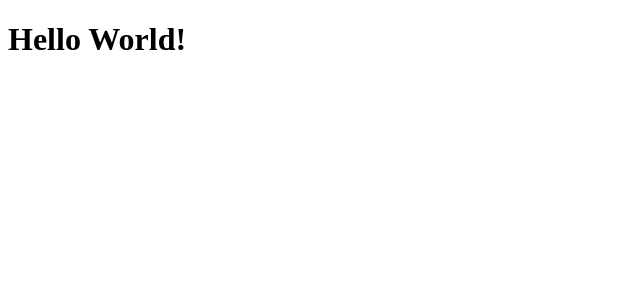
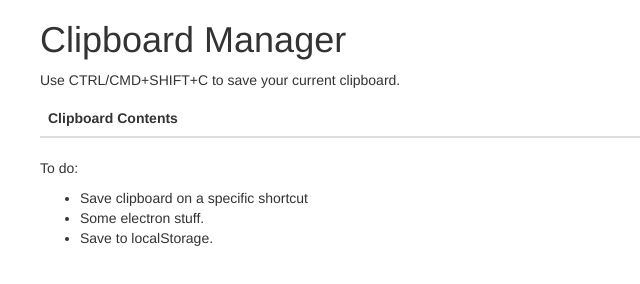
Before and after one commit to dmfarcas/clipboard-manager, an Electron app: page index.html in a window 800 px wide. Shown: the whole page, without its empty margins (0-640 px from the left). Drawn offline with nearby package versions, Linux system fonts and the light colour scheme; no server answers.

Commit message:
ADD: adds saved clipboard to table

```diff
--- a/index.html
+++ b/index.html
@@ -2,17 +2,48 @@
 <html>
   <head>
     <meta charset="UTF-8">
-    <script src="node_modules/angular/angular.js"></script>
+    <!-- <script src="node_modules/angular/angular.js"></script> -->
     <!-- <script src="clipboard-manager.js"></script> -->
-    <title>Clipboard Manager</title>
+    <link rel="stylesheet" href="http://maxcdn.bootstrapcdn.com/bootstrap/3.3.5/css/bootstrap.min.css" media="screen" title="no title" charset="utf-8">
+    <title>Clipboard Manager v0.0001</title>
   </head>
   <body ng-controller="mainController">
-    <h1>Hello World!</h1>
+    <div class="container">
+    <h1>Clipboard Manager</h1>
+    <p>Use CTRL/CMD+SHIFT+C to save your current clipboard.</p>
+    <table class="table table-hover" id="dasTable">
+    <thead>
+      <tr>
+        <th>Clipboard Contents</th>
+      </tr>
+    </thead>
+    <tbody>
+
+    </tbody>
+  </table>
     <script>
       // receiving events from main process
       require('electron').ipcRenderer.on('copied', function(event, message) {
      console.log(message);
+     appendRow(message);
    });
+
+   function appendRow(text) {
+     var table=document.getElementById("dasTable");
+     var row=table.insertRow(1);
+     var newCell=row.insertCell(0);
+     var newText  = document.createTextNode(text)
+     newCell.appendChild(newText);
+
+      }
     </script>
+    <p> To do:
+    <ul>
+      <li>Save clipboard on a specific shortcut</li>
+      <li>Some electron stuff.</li>
+      <li>Save to localStorage.</li>
+    </ul>
+
+  </div>
   </body>
 </html>
```
Also changed, not shown: images/logo.png.
